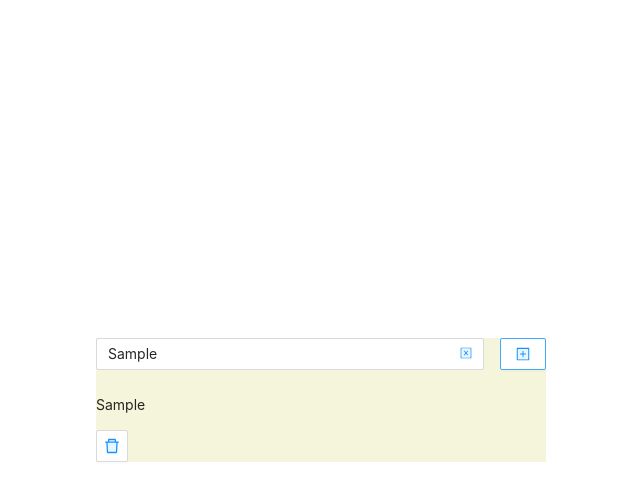
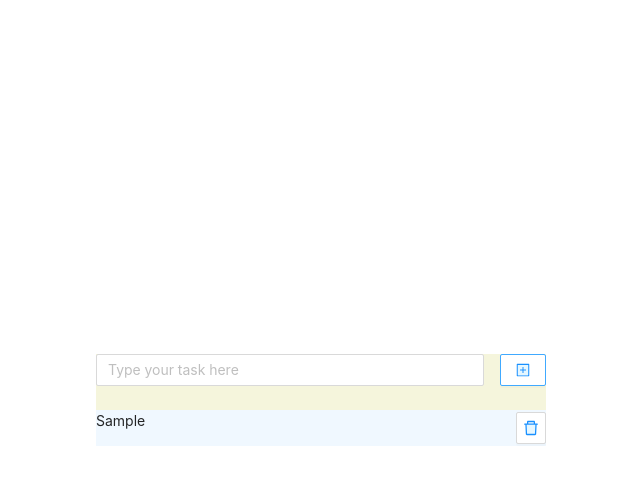
Before and after one commit to jurinm/todo, a React (Create React App) app: page / in a window 1280 px wide. Both pictures are taken after typing "Sample" into the empty fields and a click on the button 842 px from the left and 388 px from the top of the page. Shown: the top 500 px of the page, without its empty margins (319-959 px from the left). Built offline with nearby package versions, Linux system fonts and the light colour scheme.

Commit message:
for existing todos added local storage

```diff
--- a/public/index.html
+++ b/public/index.html
@@ -8,7 +8,7 @@
       name="Todo App"
       content="Small app to track your tasks"
     />
-    <title>ProxyOne todo</title>
+    <title>Todo</title>
   </head>
   <body>
     <noscript>You need to enable JavaScript to run this app.</noscript>
--- a/src/components/TodoInput/TodoInput.jsx
+++ b/src/components/TodoInput/TodoInput.jsx
@@ -7,11 +7,14 @@ import { Input, Button, Form } from "antd";
 
 const TodoInput = (props) => {
   const { addTodo} = { ...props };
-
+    const [form] = Form.useForm();
   return (
     <>
       <Form
-        onFinish={addTodo}
+      form={form}
+        onFinish={(e) => {
+            addTodo(e)
+            form.resetFields()}}
         style={{ display: "flex", width: "100%", gap: "1rem" }}
       >
         <Form.Item style={{display: "block", width: "100%",}} name="todo">
--- a/src/components/TodoItem/TodoItem.jsx
+++ b/src/components/TodoItem/TodoItem.jsx
@@ -6,11 +6,11 @@ import { DeleteTwoTone } from "@ant-design/icons";
 import { Button } from 'antd'
 
 const TodoItem = (props) => {
-    console.log(typeof(props.itemId))
     const {todo, itemId, deleteTodo} = {...props}
+
   return (
     <div key={itemId} className='todo__item'>
-        <p>{todo}</p>
+        <p className='todo__item__text'>{todo}</p>
         <Button id={itemId} onClick={deleteTodo} icon={<DeleteTwoTone />}/>
     </div>
   )
--- a/src/components/TodoItem/todoitem.css
+++ b/src/components/TodoItem/todoitem.css
@@ -1,3 +1,10 @@
 .todo__item {
+    display: flex;
+    align-items: center;
+    background-color: aliceblue;
+}
 
+.todo__item__text {
+    width: 100%;
+    vertical-align: middle;
 }
--- a/src/components/TodoList/TodoList.jsx
+++ b/src/components/TodoList/TodoList.jsx
@@ -1,9 +1,11 @@
-import React from 'react'
+import React from "react";
 
 const TodoList = () => {
   return (
-    <div>TodoList</div>
-  )
-}
+    <div>
 
-export default TodoList
+    </div>
+  );
+};
+
+export default TodoList;
--- a/src/conteiners/Todo/Todo.jsx
+++ b/src/conteiners/Todo/Todo.jsx
@@ -1,34 +1,51 @@
-import React from 'react'
+import React from "react";
 
-import './todo.css'
+import "./todo.css";
 
-import { TodoInput,TodoItem } from '../../components'
+import { TodoInput, TodoItem } from "../../components";
 
 const Todo = () => {
-    const [todoList, setTodoList] = React.useState([])
+  const [todoList, setTodoList] = React.useState(() => {
+    const savedTodos = localStorage.getItem("storageTodos");
+    return savedTodos ? JSON.parse(savedTodos) : [];
+  });
 
-    console.log(todoList)
   const addTodo = (todo) => {
     const id = Date.now().toString();
-        setTodoList([...todoList, {...todo, id:id}])
+
+    setTodoList((val) => (val = [...todoList, { ...todo, id: id }]));
+
+    localStorage.setItem(
+      "storageTodos",
+      JSON.stringify([...todoList, { ...todo, id: id }])
+    );
   };
 
   const deleteTodo = (e) => {
-        console.log(e.currentTarget)
-        const filteredTodoList = todoList.filter(todo => {
+    const filteredTodoList = todoList.filter((todo) => {
       return todo.id !== e.currentTarget.id;
     });
-        console.log(filteredTodoList)
 
-        setTodoList(newVal => newVal = filteredTodoList)
-    }
+    setTodoList((newVal) => (newVal = filteredTodoList));
+    if (filteredTodoList.length === 0 ) localStorage.removeItem("storageTodos");
+     else JSON.stringify(...filteredTodoList);
+  };
 
   return (
-    <div className='todo'>
+    <div className="todo">
       <TodoInput addTodo={addTodo} />
-        {todoList?.map((item) => {return <TodoItem key={item.id} todo={item.todo} itemId={item.id} deleteTodo={deleteTodo} />})}
+      {todoList?.map((item) => {
+        return (
+          <TodoItem
+            key={item.id}
+            todo={item.todo}
+            itemId={item.id}
+            deleteTodo={deleteTodo}
+          />
+        );
+      })}
     </div>
-  )
-}
+  );
+};
 
-export default Todo
+export default Todo;
```
Lines whose indentation alone changed are shown as unchanged.
